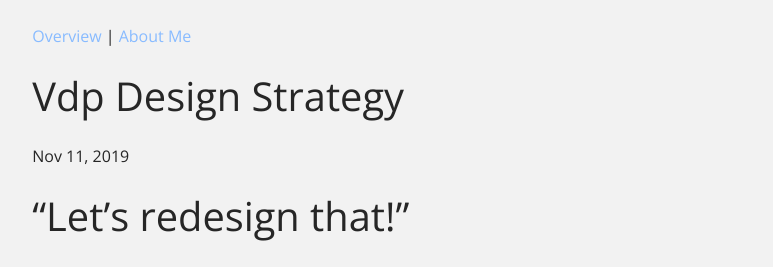
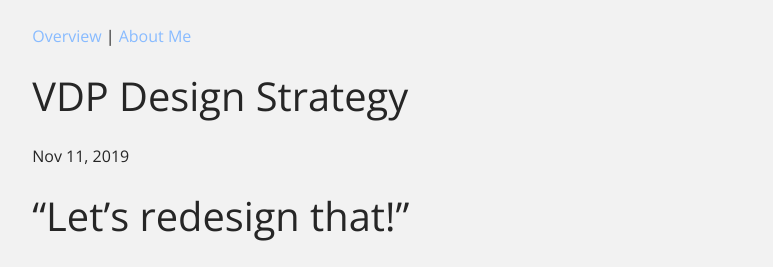
Before and after one commit to nkrisc/personal-site, a Jekyll site: the page built from _posts/2019-11-11-vdp-design-strategy.markdown, in a window 1280 px wide. Shown: the top 267 px of the page, without its empty margins (251-1024 px from the left). Built offline with Jekyll 4.4.1, drawn with Linux system fonts in a browser that asks for light colours; part of the change alters nothing that is shown.

```diff
--- a/_posts/2019-11-11-vdp-design-strategy.markdown
+++ b/_posts/2019-11-11-vdp-design-strategy.markdown
@@ -1,5 +1,6 @@
 ---
 layout: post
+title: VDP Design Strategy
 date: 2019-11-11 18:48:20
 categories: work cars
 hero: /assets/vdp-hero.png
--- a/package.json
+++ b/package.json
@@ -20,8 +20,8 @@
   "devDependencies": {
     "gulp": "^4.0.2",
     "gulp-util": "^3.0.8",
-    "lite-server": "^2.5.4",
-    "inquirer": "^7.0.0"
+    "inquirer": "^7.0.0",
+    "lite-server": "^2.5.4"
   },
   "scripts": {
     "dev": "lite-server -c dev-server-config.json",
```
